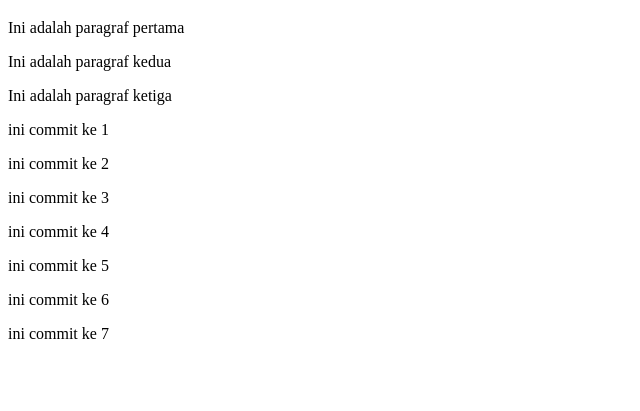
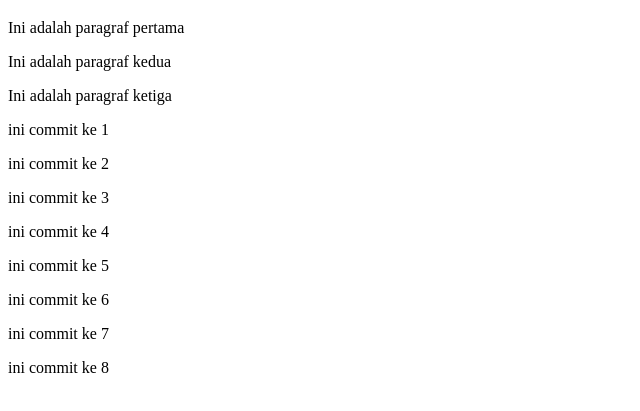
Before and after one commit to Calvinfu-06/praktek-06-github, a plain HTML site: page index.html in a window 1280 px wide. Shown: the part 61-472 px from the top of the page, without its empty margins (0-640 px from the left). Drawn offline with Linux system fonts and the light colour scheme.

Commit message:
menambahkan commit ke 8

```diff
--- a/index.html
+++ b/index.html
@@ -18,6 +18,7 @@
     <p>ini commit ke 5</p>
     <p>ini commit ke 6</p>
     <p>ini commit ke 7</p>
+    <p>ini commit ke 8</p>
 
 </body>
 </html>
```
